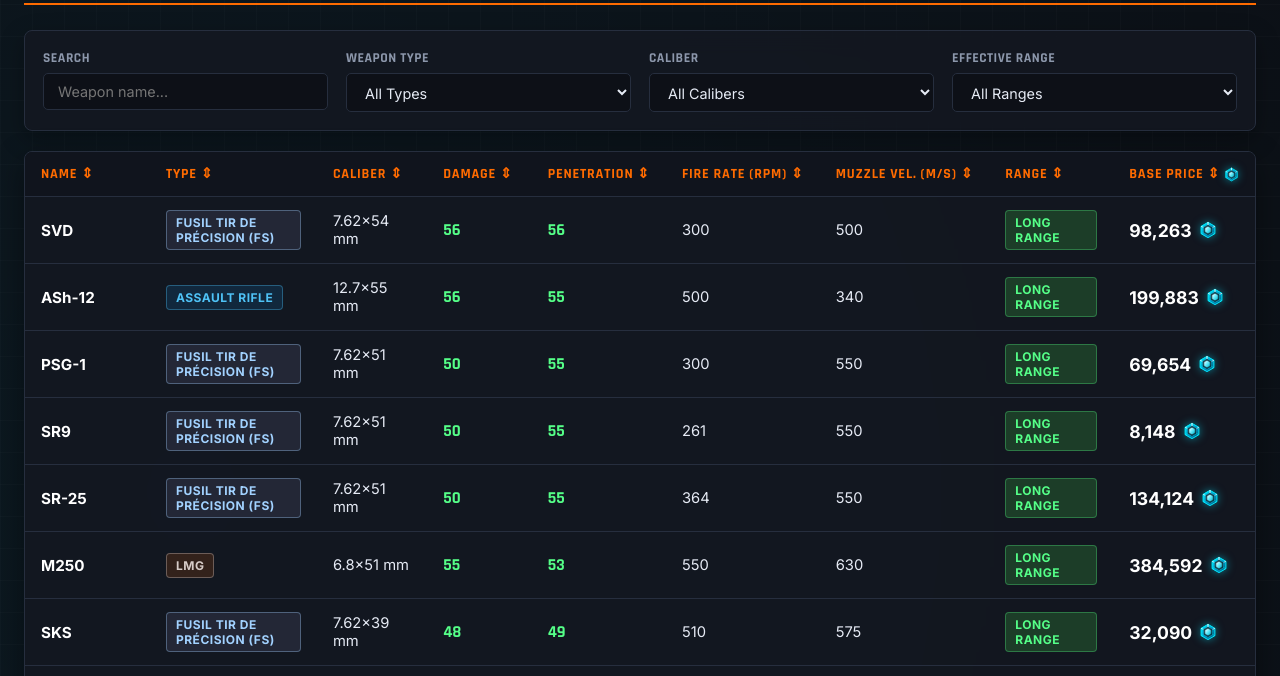
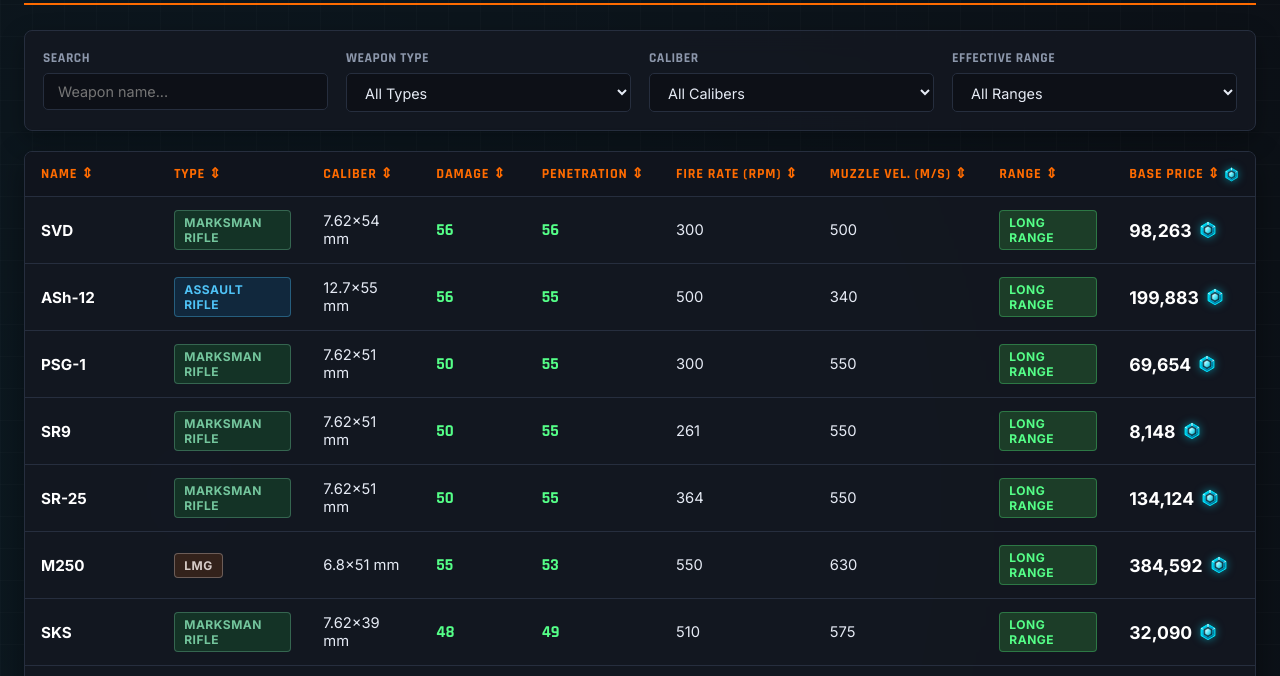
Before and after one commit to stumpergamer-jpg/Delta-Force-Weapons-Armory, a plain HTML site: page index.html in a window 1280 px wide. Shown: the part 92-768 px from the top of the page. Drawn offline with Linux system fonts and the light colour scheme.

Commit message:
Update index.html
Fix translations

```diff
--- a/index.html
+++ b/index.html
@@ -607,7 +607,7 @@
                 <option value="Fusil à pompe">Shotgun</option>
                 <option value="Mitrailleuse (ML)">LMG</option>
                 <option value="Fusil de précision (FP)">Sniper Rifle</option>
-                <option value="Fusil tir de précision (FS)">Marksman Rifle</option>
+                <option value="Fusil de Sniper (FS)">Marksman Rifle</option>
                 <option value="Pistolet">Pistol</option>
                 <option value="Spécial">Special</option>
             </select>
@@ -739,7 +739,7 @@
         case 'Fusil à pompe': return 'type-pompe';
         case 'Mitrailleuse (ML)': return 'type-ml';
         case 'Fusil de précision (FP)': return 'type-fp';
-        case 'Fusil tir de précision (FS)': return 'type-fs';
+        case 'Fusil de sniper (FS)': return 'type-fs';
         case 'Pistolet': return 'type-pistolet';
         case 'Spécial': return 'type-special';
         default: return 'type-fusil';
@@ -1221,16 +1221,16 @@
     { name: "M250", type: "Mitrailleuse (ML)", caliber: "6.8x51 mm", damage: 55, penetration: 53, fireRate: 550, muzzleVelocity: 630, price: 384592, img: "images/weapons/m1014.webp", fallback: "https://deltaforcedb.com/assets/images/weapons/m1014.webp", statDmg: 55, statRange: 40, statCtrl: 40, statHand: 38, statStab: 50, statAcc: 45 },
     { name: "M249", type: "Mitrailleuse (ML)", caliber: "5.56x45 mm", damage: 30, penetration: 38, fireRate: 858, muzzleVelocity: 575, price: 42754, img: "images/weapons/m1014.webp", fallback: "https://deltaforcedb.com/assets/images/weapons/m1014.webp", statDmg: 30, statRange: 40, statCtrl: 44, statHand: 47, statStab: 55, statAcc: 48 },
     { name: "PKM", type: "Mitrailleuse (ML)", caliber: "7.62x54 mm", damage: 45, penetration: 42, fireRate: 669, muzzleVelocity: 630, price: 53392, img: "images/weapons/m1014.webp", fallback: "https://deltaforcedb.com/assets/images/weapons/m1014.webp", statDmg: 45, statRange: 40, statCtrl: 36, statHand: 42, statStab: 59, statAcc: 45 },
-    { name: "SVCH", type: "Fusil tir de précision (FS))", caliber: "7.62x54 mm", damage: 47, penetration: 46, fireRate: 600, muzzleVelocity: 680, price: 86621, img: "images/weapons/m1014.webp", fallback: "https://deltaforcedb.com/assets/images/weapons/m1014.webp", statDmg: 47, statRange: 65, statCtrl: 40, statHand: 42, statStab: 50, statAcc: 35 },
-    { name: "Carabine à levier", type: "Fusil tir de précision (FS)", caliber: ".45-70 GOVT", damage: 70, penetration: 25, fireRate: 100, muzzleVelocity: 750, price: 55059, img: "images/weapons/m1014.webp", fallback: "https://deltaforcedb.com/assets/images/weapons/m1014.webp", statDmg: 70, statRange: 30, statCtrl: 47, statHand: 55, statStab: 49, statAcc: 43 },
-    { name: "PSG-1", type: "Fusil tir de précision (FS)", caliber: "7.62x51 mm", damage: 50, penetration: 55, fireRate: 300, muzzleVelocity: 550, price: 69654, img: "images/weapons/m1014.webp", fallback: "https://deltaforcedb.com/assets/images/weapons/m1014.webp", statDmg: 50, statRange: 90, statCtrl: 60, statHand: 49, statStab: 66, statAcc: 34 },
-    { name: "SR9", type: "Fusil tir de précision (FS)", caliber: "7.62x51 mm", damage: 50, penetration: 55, fireRate: 261, muzzleVelocity: 550, price: 8148, img: "images/weapons/m1014.webp", fallback: "https://deltaforcedb.com/assets/images/weapons/m1014.webp", statDmg: 50, statRange: 90, statCtrl: 45, statHand: 43, statStab: 57, statAcc: 31 },
-    { name: "SR-25", type: "Fusil tir de précision (FS)", caliber: "7.62x51 mm", damage: 50, penetration: 55, fireRate: 364, muzzleVelocity: 550, price: 134124, img: "images/weapons/m1014.webp", fallback: "https://deltaforcedb.com/assets/images/weapons/m1014.webp", statDmg: 50, statRange: 60, statCtrl: 56, statHand: 56, statStab: 59, statAcc: 40 },
-    { name: "SKS", type: "Fusil tir de précision (FS)", caliber: "7.62x39 mm", damage: 48, penetration: 49, fireRate: 510, muzzleVelocity: 575, price: 32090, img: "images/weapons/m1014.webp", fallback: "https://deltaforcedb.com/assets/images/weapons/m1014.webp", statDmg: 48, statRange: 55, statCtrl: 40, statHand: 55, statStab: 60, statAcc: 38 },
-    { name: "M14", type: "Fusil tir de précision (FS)", caliber: "7.62x51 mm", damage: 39, penetration: 41, fireRate: 727, muzzleVelocity: 575, price: 133854, img: "images/weapons/m1014.webp", fallback: "https://deltaforcedb.com/assets/images/weapons/m1014.webp", statDmg: 39, statRange: 40, statCtrl: 26, statHand: 52, statStab: 55, statAcc: 48 },
-    { name: "SVD", type: "Fusil tir de précision (FS)", caliber: "7.62x54 mm", damage: 56, penetration: 56, fireRate: 300, muzzleVelocity: 500, price: 98263, img: "images/weapons/m1014.webp", fallback: "https://deltaforcedb.com/assets/images/weapons/m1014.webp", statDmg: 56, statRange: 70, statCtrl: 42, statHand: 48, statStab: 67, statAcc: 34 },
-    { name: "VSS", type: "Fusil tir de précision (FS)", caliber: "9x39 mm", damage: 40, penetration: 48, fireRate: 480, muzzleVelocity: 330, price: 45396, img: "images/weapons/m1014.webp", fallback: "https://deltaforcedb.com/assets/images/weapons/m1014.webp", statDmg: 40, statRange: 120, statCtrl: 46, statHand: 54, statStab: 61, statAcc: 38 },
-    { name: "Mini-14", type: "Fusil tir de précision (FS)", caliber: "5.56x45 mm", damage: 34, penetration: 38, fireRate: 590, muzzleVelocity: 650, price: 38512, img: "images/weapons/m1014.webp", fallback: "https://deltaforcedb.com/assets/images/weapons/m1014.webp", statDmg: 34, statRange: 90, statCtrl: 60, statHand: 52, statStab: 63, statAcc: 37 },
+    { name: "SVCH", type: "Fusil de précision (FP)", caliber: "7.62x54 mm", damage: 47, penetration: 46, fireRate: 600, muzzleVelocity: 680, price: 86621, img: "images/weapons/m1014.webp", fallback: "https://deltaforcedb.com/assets/images/weapons/m1014.webp", statDmg: 47, statRange: 65, statCtrl: 40, statHand: 42, statStab: 50, statAcc: 35 },
+    { name: "Carabine à levier", type: "Fusil de précision (FP)", caliber: ".45-70 GOVT", damage: 70, penetration: 25, fireRate: 100, muzzleVelocity: 750, price: 55059, img: "images/weapons/m1014.webp", fallback: "https://deltaforcedb.com/assets/images/weapons/m1014.webp", statDmg: 70, statRange: 30, statCtrl: 47, statHand: 55, statStab: 49, statAcc: 43 },
+    { name: "PSG-1", type: "Fusil de précision (FP)", caliber: "7.62x51 mm", damage: 50, penetration: 55, fireRate: 300, muzzleVelocity: 550, price: 69654, img: "images/weapons/m1014.webp", fallback: "https://deltaforcedb.com/assets/images/weapons/m1014.webp", statDmg: 50, statRange: 90, statCtrl: 60, statHand: 49, statStab: 66, statAcc: 34 },
+    { name: "SR9", type: "Fusil de précision (FP)", caliber: "7.62x51 mm", damage: 50, penetration: 55, fireRate: 261, muzzleVelocity: 550, price: 8148, img: "images/weapons/m1014.webp", fallback: "https://deltaforcedb.com/assets/images/weapons/m1014.webp", statDmg: 50, statRange: 90, statCtrl: 45, statHand: 43, statStab: 57, statAcc: 31 },
+    { name: "SR-25", type: "Fusil de précision (FP)", caliber: "7.62x51 mm", damage: 50, penetration: 55, fireRate: 364, muzzleVelocity: 550, price: 134124, img: "images/weapons/m1014.webp", fallback: "https://deltaforcedb.com/assets/images/weapons/m1014.webp", statDmg: 50, statRange: 60, statCtrl: 56, statHand: 56, statStab: 59, statAcc: 40 },
+    { name: "SKS", type: "Fusil de précision (FP)", caliber: "7.62x39 mm", damage: 48, penetration: 49, fireRate: 510, muzzleVelocity: 575, price: 32090, img: "images/weapons/m1014.webp", fallback: "https://deltaforcedb.com/assets/images/weapons/m1014.webp", statDmg: 48, statRange: 55, statCtrl: 40, statHand: 55, statStab: 60, statAcc: 38 },
+    { name: "M14", type: "Fusil de précision (FP)", caliber: "7.62x51 mm", damage: 39, penetration: 41, fireRate: 727, muzzleVelocity: 575, price: 133854, img: "images/weapons/m1014.webp", fallback: "https://deltaforcedb.com/assets/images/weapons/m1014.webp", statDmg: 39, statRange: 40, statCtrl: 26, statHand: 52, statStab: 55, statAcc: 48 },
+    { name: "SVD", type: "Fusil de précision (FP)", caliber: "7.62x54 mm", damage: 56, penetration: 56, fireRate: 300, muzzleVelocity: 500, price: 98263, img: "images/weapons/m1014.webp", fallback: "https://deltaforcedb.com/assets/images/weapons/m1014.webp", statDmg: 56, statRange: 70, statCtrl: 42, statHand: 48, statStab: 67, statAcc: 34 },
+    { name: "VSS", type: "Fusil de précision (FP)", caliber: "9x39 mm", damage: 40, penetration: 48, fireRate: 480, muzzleVelocity: 330, price: 45396, img: "images/weapons/m1014.webp", fallback: "https://deltaforcedb.com/assets/images/weapons/m1014.webp", statDmg: 40, statRange: 120, statCtrl: 46, statHand: 54, statStab: 61, statAcc: 38 },
+    { name: "Mini-14", type: "Fusil de précision (FP)", caliber: "5.56x45 mm", damage: 34, penetration: 38, fireRate: 590, muzzleVelocity: 650, price: 38512, img: "images/weapons/m1014.webp", fallback: "https://deltaforcedb.com/assets/images/weapons/m1014.webp", statDmg: 34, statRange: 90, statCtrl: 60, statHand: 52, statStab: 63, statAcc: 37 },
 ];
 
 weaponsData.forEach(w => {
```
